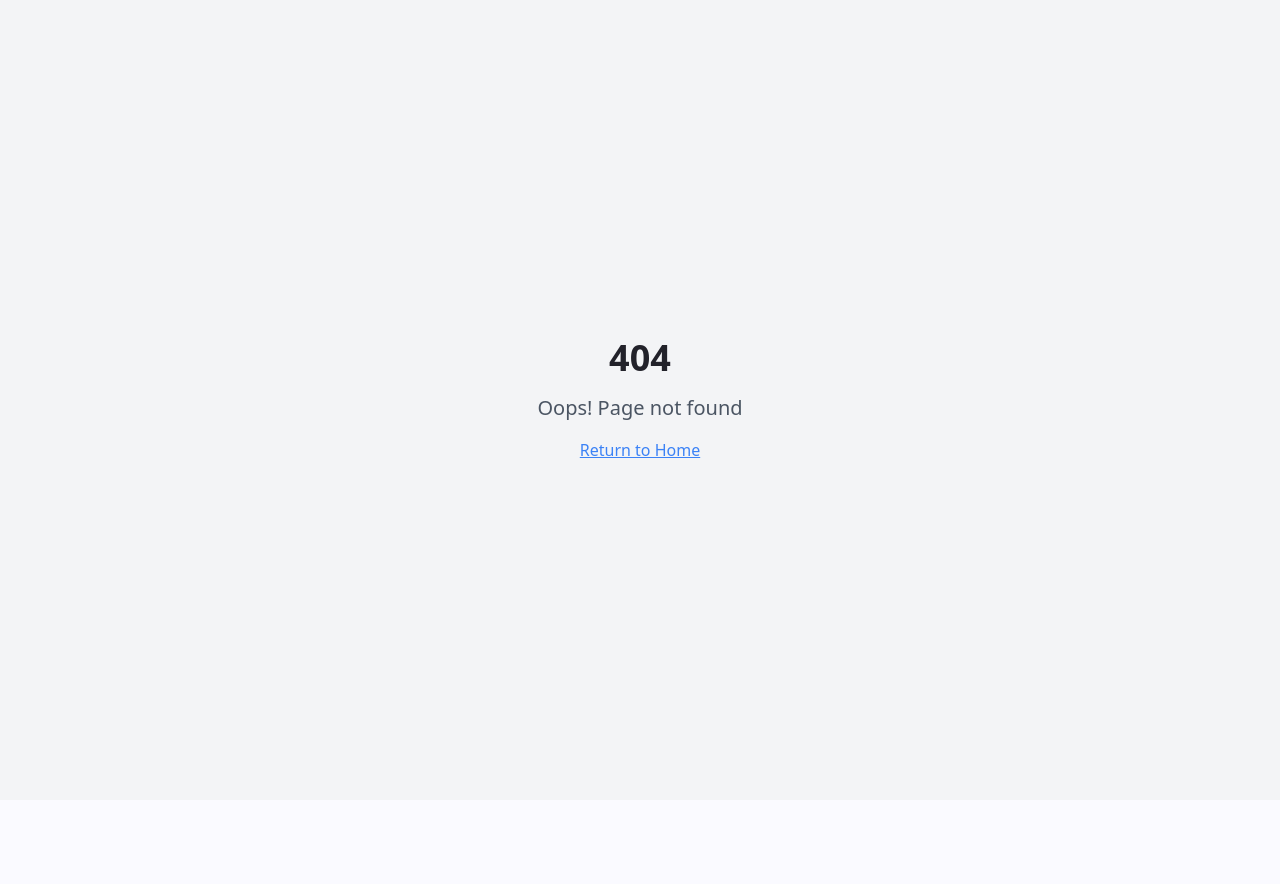
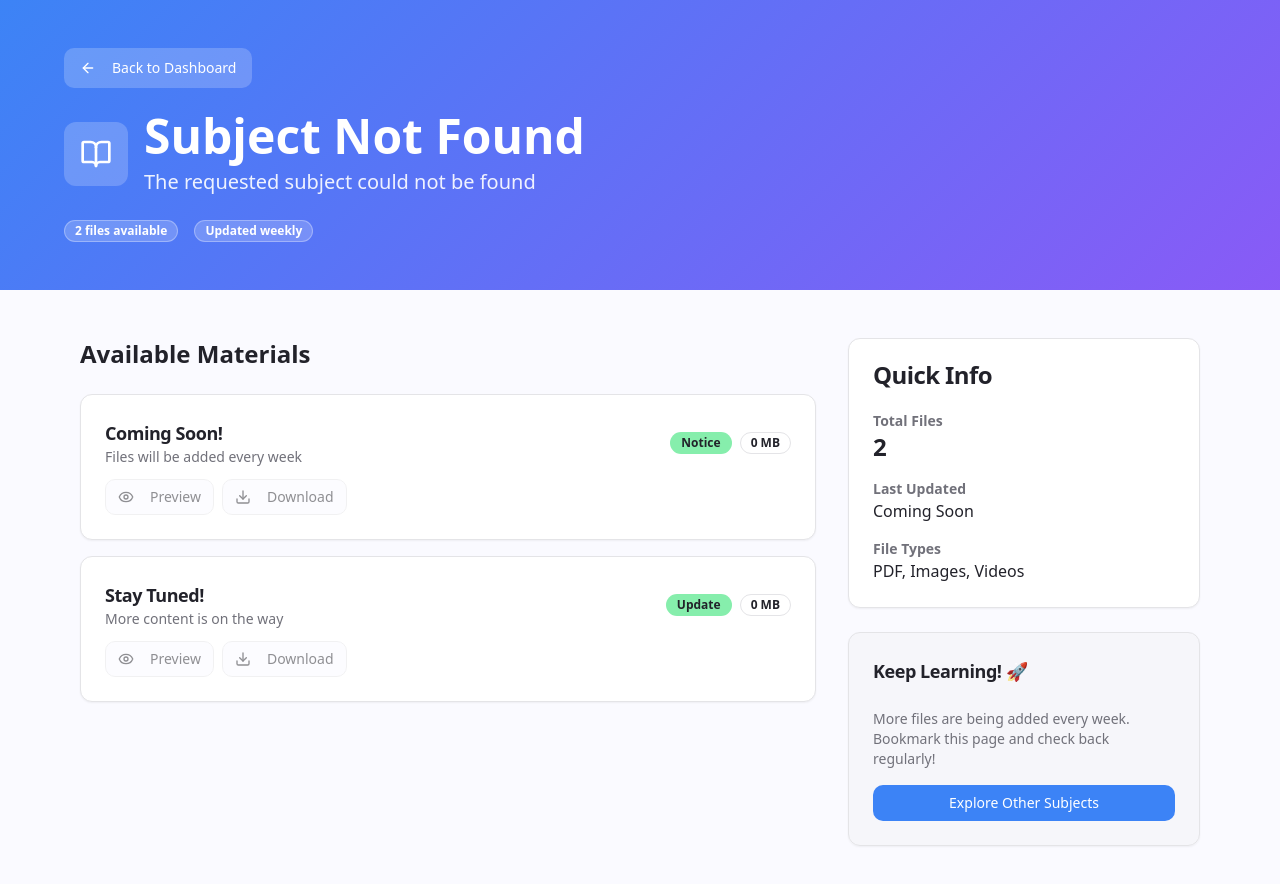
Before and after one commit to IchiGo4t/onlybooks-jee-neet-hub, a React (Vite) app: page /subject/1 in a window 1280 px wide. Before the commit this address had no page. Shown: the top 884 px of the page. Before the commit the page ends 800 px from the top, so only its background shows below. Built offline with nearby package versions, Linux system fonts and the light colour scheme.

Commit message:
Add redirect button
Add a new page with a button that redirects to another page.

```diff
--- a/src/App.tsx
+++ b/src/App.tsx
@@ -4,6 +4,7 @@ import { TooltipProvider } from "@/components/ui/tooltip";
 import { QueryClient, QueryClientProvider } from "@tanstack/react-query";
 import { BrowserRouter, Routes, Route } from "react-router-dom";
 import Index from "./pages/Index";
+import Subject from "./pages/Subject";
 import NotFound from "./pages/NotFound";
 
 const queryClient = new QueryClient();
@@ -16,6 +17,7 @@ const App = () => (
       <BrowserRouter>
         <Routes>
           <Route path="/" element={<Index />} />
+          <Route path="/subject/:subject" element={<Subject />} />
           {/* ADD ALL CUSTOM ROUTES ABOVE THE CATCH-ALL "*" ROUTE */}
           <Route path="*" element={<NotFound />} />
         </Routes>
--- a/src/components/SubjectCard.tsx
+++ b/src/components/SubjectCard.tsx
@@ -2,6 +2,7 @@ import { Card, CardContent, CardDescription, CardHeader, CardTitle } from "@/com
 import { Button } from "@/components/ui/button";
 import { Badge } from "@/components/ui/badge";
 import { BookOpen, FileText, Target } from "lucide-react";
+import { useNavigate } from "react-router-dom";
 
 interface SubjectCardProps {
   title: string;
@@ -9,9 +10,16 @@ interface SubjectCardProps {
   fileCount: number;
   variant: "physics" | "math" | "chemistry" | "biology" | "ncert" | "default";
   icon?: React.ReactNode;
+  slug?: string;
 }
 
-const SubjectCard = ({ title, description, fileCount, variant, icon }: SubjectCardProps) => {
+const SubjectCard = ({ title, description, fileCount, variant, icon, slug }: SubjectCardProps) => {
+  const navigate = useNavigate();
+
+  const handleExplore = () => {
+    const subjectSlug = slug || title.toLowerCase().replace(/\s+/g, '-');
+    navigate(`/subject/${subjectSlug}`);
+  };
   const getGradientClass = () => {
     switch (variant) {
       case "physics":
@@ -52,6 +60,7 @@ const SubjectCard = ({ title, description, fileCount, variant, icon }: SubjectCa
         <Button
           variant={variant === "default" ? "default" : variant as any}
           className="w-full group-hover:scale-105 transition-transform duration-200"
+          onClick={handleExplore}
         >
           <Target className="mr-2 h-4 w-4" />
           Explore
--- /dev/null
+++ b/src/pages/Subject.tsx
@@ -0,0 +1,227 @@
+import { useParams, useNavigate } from "react-router-dom";
+import { Button } from "@/components/ui/button";
+import { Card, CardContent, CardDescription, CardHeader, CardTitle } from "@/components/ui/card";
+import { Badge } from "@/components/ui/badge";
+import { ArrowLeft, BookOpen, Calculator, FlaskConical, Microscope, GraduationCap, FileText, Target, Download, Eye } from "lucide-react";
+
+const Subject = () => {
+  const { subject } = useParams();
+  const navigate = useNavigate();
+
+  const getSubjectInfo = (subjectName: string | undefined) => {
+    switch (subjectName?.toLowerCase()) {
+      case 'physics':
+        return {
+          title: 'Physics',
+          description: 'Complete physics study materials with HC Verma, Resnick Halliday',
+          icon: <FlaskConical className="h-8 w-8 text-white" />,
+          gradient: 'bg-gradient-physics',
+          color: 'physics'
+        };
+      case 'mathematics':
+        return {
+          title: 'Mathematics',
+          description: 'Advanced mathematics resources and problem sets',
+          icon: <Calculator className="h-8 w-8 text-white" />,
+          gradient: 'bg-gradient-math',
+          color: 'math'
+        };
+      case 'chemistry':
+        return {
+          title: 'Chemistry',
+          description: 'Organic, Inorganic & Physical Chemistry guides',
+          icon: <FlaskConical className="h-8 w-8 text-white" />,
+          gradient: 'bg-gradient-chemistry',
+          color: 'chemistry'
+        };
+      case 'biology':
+        return {
+          title: 'Biology',
+          description: 'NEET Biology preparation materials',
+          icon: <Microscope className="h-8 w-8 text-white" />,
+          gradient: 'bg-gradient-biology',
+          color: 'biology'
+        };
+      case 'ncert-solutions':
+        return {
+          title: 'NCERT Solutions',
+          description: 'Complete NCERT textbooks and detailed solutions',
+          icon: <BookOpen className="h-8 w-8 text-white" />,
+          gradient: 'bg-gradient-hero',
+          color: 'ncert'
+        };
+      case 'coaching-modules':
+        return {
+          title: 'Coaching Modules',
+          description: 'Premium coaching institute study materials',
+          icon: <GraduationCap className="h-8 w-8 text-white" />,
+          gradient: 'bg-gradient-hero',
+          color: 'default'
+        };
+      case 'previous-year-papers':
+        return {
+          title: 'Previous Year Papers',
+          description: 'JEE & NEET question papers collection',
+          icon: <FileText className="h-8 w-8 text-white" />,
+          gradient: 'bg-gradient-hero',
+          color: 'default'
+        };
+      case 'test-series':
+        return {
+          title: 'Test Series',
+          description: 'Mock tests and practice series',
+          icon: <Target className="h-8 w-8 text-white" />,
+          gradient: 'bg-gradient-hero',
+          color: 'default'
+        };
+      default:
+        return {
+          title: 'Subject Not Found',
+          description: 'The requested subject could not be found',
+          icon: <BookOpen className="h-8 w-8 text-white" />,
+          gradient: 'bg-gradient-hero',
+          color: 'default'
+        };
+    }
+  };
+
+  const subjectInfo = getSubjectInfo(subject);
+
+  // Mock data for files - in a real app, this would come from an API
+  const mockFiles = [
+    { name: "Coming Soon!", type: "Notice", size: "0 MB", description: "Files will be added every week" },
+    { name: "Stay Tuned!", type: "Update", size: "0 MB", description: "More content is on the way" }
+  ];
+
+  return (
+    <div className="min-h-screen bg-background">
+      {/* Header */}
+      <div className={`${subjectInfo.gradient} text-white py-12 px-4`}>
+        <div className="max-w-6xl mx-auto">
+          <Button
+            variant="secondary"
+            className="mb-6 bg-white/20 text-white border-white/30 hover:bg-white/30"
+            onClick={() => navigate('/')}
+          >
+            <ArrowLeft className="mr-2 h-4 w-4" />
+            Back to Dashboard
+          </Button>
+
+          <div className="flex items-center gap-4 mb-6">
+            <div className="p-4 rounded-lg bg-white/20">
+              {subjectInfo.icon}
+            </div>
+            <div>
+              <h1 className="text-4xl md:text-5xl font-bold">{subjectInfo.title}</h1>
+              <p className="text-xl text-white/90 mt-2">{subjectInfo.description}</p>
+            </div>
+          </div>
+
+          <div className="flex gap-4">
+            <Badge className="bg-white/20 text-white border-white/30">
+              {mockFiles.length} files available
+            </Badge>
+            <Badge className="bg-white/20 text-white border-white/30">
+              Updated weekly
+            </Badge>
+          </div>
+        </div>
+      </div>
+
+      {/* Content */}
+      <div className="max-w-6xl mx-auto px-4 py-12">
+        <div className="grid grid-cols-1 lg:grid-cols-3 gap-8">
+          {/* Main Content */}
+          <div className="lg:col-span-2">
+            <h2 className="text-2xl font-bold mb-6">Available Materials</h2>
+
+            {mockFiles.length === 0 ? (
+              <Card className="text-center py-12">
+                <CardContent>
+                  <BookOpen className="h-16 w-16 text-muted-foreground mx-auto mb-4" />
+                  <h3 className="text-xl font-semibold mb-2">No files yet!</h3>
+                  <p className="text-muted-foreground">Files will be added every week. Stay tuned!</p>
+                </CardContent>
+              </Card>
+            ) : (
+              <div className="space-y-4">
+                {mockFiles.map((file, index) => (
+                  <Card key={index} className="hover:shadow-md transition-shadow">
+                    <CardHeader className="pb-3">
+                      <div className="flex items-center justify-between">
+                        <div>
+                          <CardTitle className="text-lg">{file.name}</CardTitle>
+                          <CardDescription>{file.description}</CardDescription>
+                        </div>
+                        <div className="flex gap-2">
+                          <Badge variant="secondary">{file.type}</Badge>
+                          <Badge variant="outline">{file.size}</Badge>
+                        </div>
+                      </div>
+                    </CardHeader>
+                    <CardContent className="pt-0">
+                      <div className="flex gap-2">
+                        <Button variant="outline" size="sm" disabled>
+                          <Eye className="mr-2 h-4 w-4" />
+                          Preview
+                        </Button>
+                        <Button variant="outline" size="sm" disabled>
+                          <Download className="mr-2 h-4 w-4" />
+                          Download
+                        </Button>
+                      </div>
+                    </CardContent>
+                  </Card>
+                ))}
+              </div>
+            )}
+          </div>
+
+          {/* Sidebar */}
+          <div className="space-y-6">
+            <Card>
+              <CardHeader>
+                <CardTitle>Quick Info</CardTitle>
+              </CardHeader>
+              <CardContent className="space-y-4">
+                <div>
+                  <h4 className="font-semibold text-sm text-muted-foreground">Total Files</h4>
+                  <p className="text-2xl font-bold">{mockFiles.length}</p>
+                </div>
+                <div>
+                  <h4 className="font-semibold text-sm text-muted-foreground">Last Updated</h4>
+                  <p>Coming Soon</p>
+                </div>
+                <div>
+                  <h4 className="font-semibold text-sm text-muted-foreground">File Types</h4>
+                  <p>PDF, Images, Videos</p>
+                </div>
+              </CardContent>
+            </Card>
+
+            <Card className="bg-muted/50">
+              <CardHeader>
+                <CardTitle className="text-lg">Keep Learning! 🚀</CardTitle>
+              </CardHeader>
+              <CardContent>
+                <p className="text-sm text-muted-foreground mb-4">
+                  More files are being added every week. Bookmark this page and check back regularly!
+                </p>
+                <Button
+                  variant={subjectInfo.color as any}
+                  size="sm"
+                  className="w-full"
+                  onClick={() => navigate('/')}
+                >
+                  Explore Other Subjects
+                </Button>
+              </CardContent>
+            </Card>
+          </div>
+        </div>
+      </div>
+    </div>
+  );
+};
+
+export default Subject;
```
